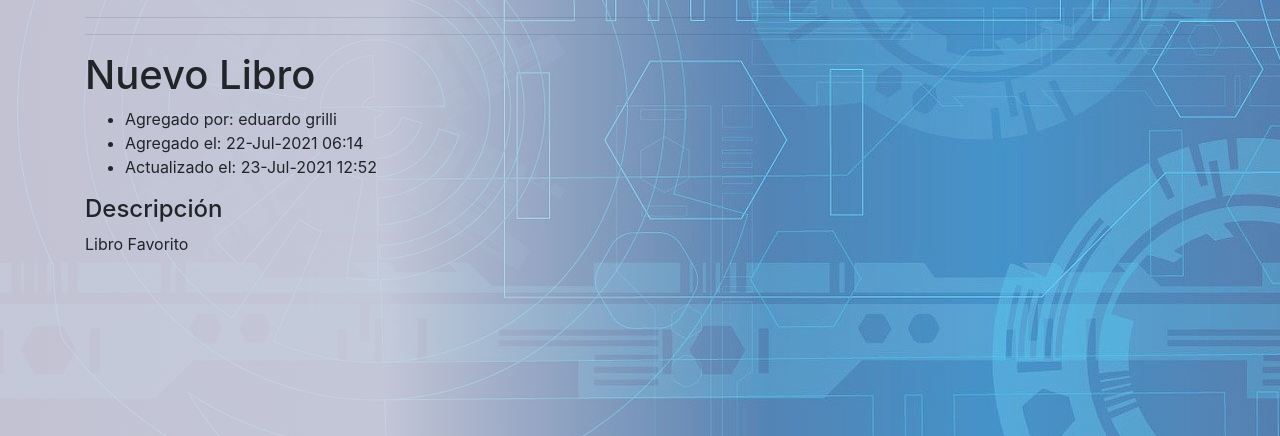
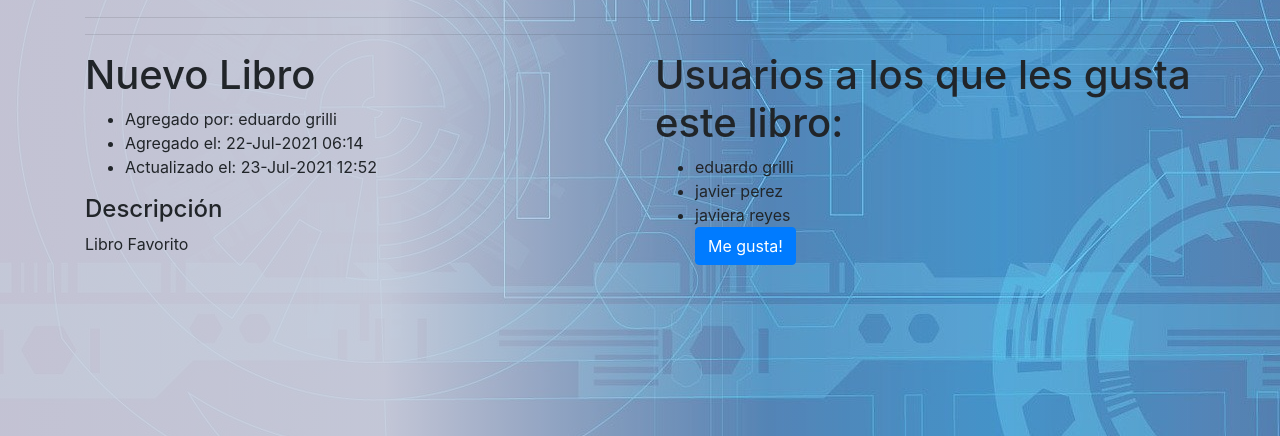
Before and after one commit to egrilli/libros_favoritos, a Django app: template app/templates/libro.html in a window 1280 px wide. Shown: the part 364-800 px from the top of the page. Run offline with Django 3.2, Linux system fonts and the light colour scheme; the template is opened without the code that fills it: values that come from a table or form of the project are taken from there, others are empty; data comes from the database, SQL or seed files in the repository; both versions use the stored data as it was after the commit; some libraries are stand-ins or nearby versions.

Commit message:
tarea finalizada todo ok

```diff
--- a/app/templates/libro.html
+++ b/app/templates/libro.html
@@ -37,6 +37,7 @@
                 <button type="submit" class="btn btn-success">Actualizar</button>
                 <a href="/{{ book.id }}/borrar" class="btn btn-danger">Borrar</a>
             </form>
+            <br>
         </div>
         <div class="col-6">
             <h1>Usuarios a los que les gusta este libro:</h1>
@@ -51,23 +52,44 @@
                 {% endif %}
             </ul>
         </div>
+
+
+
+        {% else %}
+        <div class="row">
+            <div class="col-6">
+                <h1>{{ book.title }}</h1>
+                <ul>
+                    <li>Agregado por: {{ book.uploaded_by }}</li>
+                    <li>Agregado el: {{ book.created_at | date:'d-M-Y h:i' }}</li>
+                    <li>Actualizado el: {{ book.updated_at | date:'d-M-Y h:i' }}</li>
+                </ul>
+                <h4>Descripción</h4>
+                <p>{{ book.description }}</p>
+            </div>
+
+            <div class="col-6">
+                <h1>Usuarios a los que les gusta este libro:</h1>
+                <ul>
+                    {% for user in book.users_who_like.all %}
+                    <li>{{ user.firstname }} {{ user.lastname }}</li>
+                    {% endfor %}
+                    {% if user not in book.users_who_like.all %}
+                    <a href="/{{ book.id }}/megusta" class="btn btn-primary">Me gusta!</a>
+                    {% else %}
+                    <a href="/{{ book.id }}/nomegusta" class="btn btn-warning">Ya no me gusta!</a>
+                    {% endif %}
+                </ul>
+            </div>
+        </div>
+        <br>
+
+        </div>
     </div>
     <br>
-    {% else %}
-    <div class="row">
-        <div class="col-6">
-            <h1>{{ book.title }}</h1>
-            <ul>
-                <li>Agregado por: {{ book.uploaded_by }}</li>
-                <li>Agregado el: {{ book.created_at | date:'d-M-Y h:i' }}</li>
-                <li>Actualizado el: {{ book.updated_at | date:'d-M-Y h:i' }}</li>
-            </ul>
-            <h4>Descripción</h4>
-            <p>{{ book.description }}</p>
-        </div>
 
-    </div>
-</div>
-<br>
-{% endif %}
+
+    {% endif %}
+
+
 {% endblock %}
```
Also changed, not shown: db.sqlite3.
